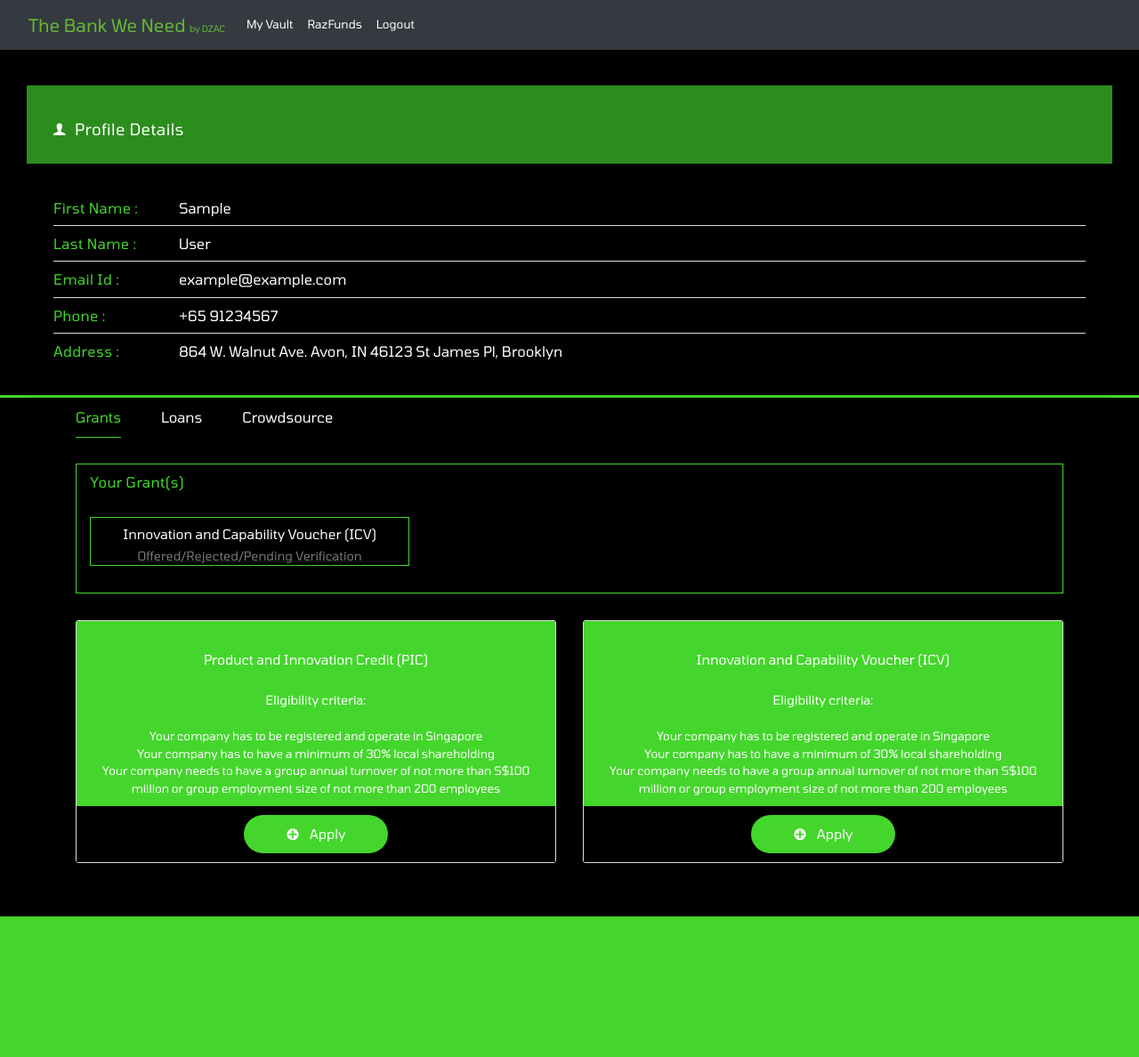
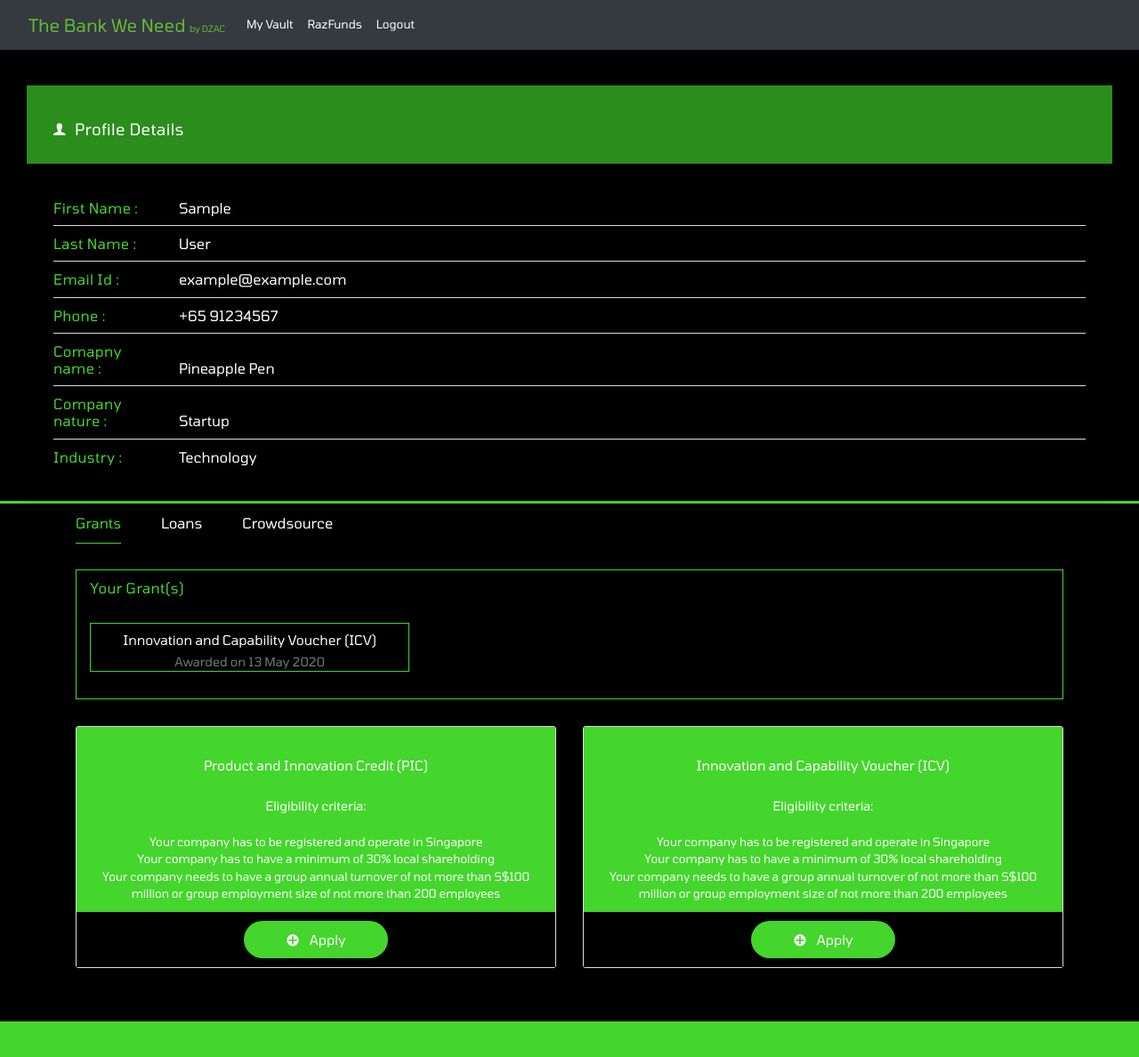
Before and after one commit to twickatwk/finalbankrepo, a Flask app: page /grants in a window 1280 px wide. Shown: the top 1188 px of the page at 89% size. Run offline with Flask 2, Linux system fonts and the light colour scheme; the visitor is signed in with stand-in values (Sample User, id 1); data comes from the database, SQL or seed files in the repository; data that the repository does not hold is empty; some libraries are stand-ins or nearby versions; some web fonts are replaced.

Commit message:
Update placeholder

```diff
--- a/templates/grants.html
+++ b/templates/grants.html
@@ -85,21 +85,17 @@
                                                             <h6>Phone :</h6>
                                                             <span> +65 91234567</span>
                                                         </li>
-                                                        <!-- <li>
-                                                            <h6>Password :</h6>
-                                                            <span>123456</span>
+                                                        <li>
+                                                            <h6>Comapny name :</h6>
+                                                            <span>Pineapple Pen</span>
                                                         </li>
                                                         <li>
-                                                            <h6>NRIC :</h6>
-                                                            <span> S1234567Z</span>
-                                                            <a href="#" class="btn v3"
-                                                                style="position:relative;font-size: smaller;margin-left: 10px;">Upload
-                                                                NRIC</a>
-                                                        </li> -->
+                                                            <h6>Company nature :</h6>
+                                                            <span> Startup</span>
+                                                        </li>
                                                         <li>
-                                                            <h6>Address :</h6>
-                                                            <span> 864 W. Walnut Ave. Avon, IN 46123 St James Pl,
-                                                                Brooklyn</span>
+                                                            <h6>Industry :</h6>
+                                                            <span> Technology </span>
                                                         </li>
 
                                                     </ul>
@@ -151,7 +147,7 @@
                                     <h6>Your Grant(s)</h6>
                                     <div class="col-md-4 mar-tb-30 text-center" style="border: #44d62c 1px solid;">
                                         <p>Innovation and Capability Voucher (ICV)</p>
-                                        Offered/Rejected/Pending Verification
+                                        Awarded on 13 May 2020
                                     </div>
                                     </div>
 
```
